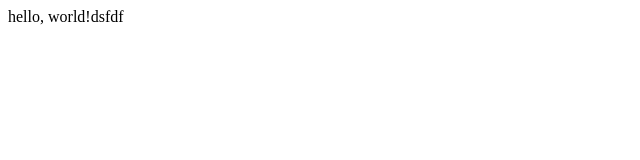
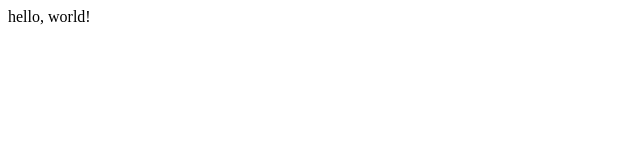
Before and after one commit to MajedAlmaazmi/ubiquitous-happiness, a plain HTML site: page index.html in a window 1280 px wide. Shown: the full height of the page, 0-640 px from the left. Drawn offline with Linux system fonts and the light colour scheme.

Commit message:
edit the mistake

```diff
--- a/index.html
+++ b/index.html
@@ -1 +1 @@
-<p>hello, world!dsfdf</p>
+<p>hello, world!</p>
```
